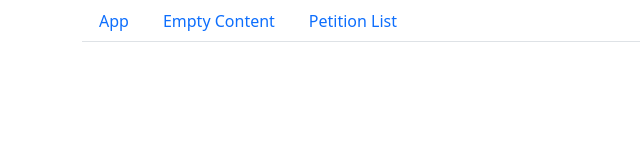
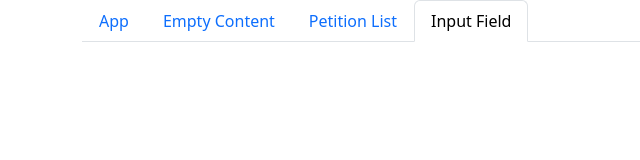
Before and after one commit to I321I/tsx-test, a React (Vite) app: page /input-field in a window 1280 px wide. Shown: the top 160 px of the page, without its empty margins (0-640 px from the left). Built offline with nearby package versions, Linux system fonts and the light colour scheme.

Commit message:
InputField

```diff
--- /dev/null
+++ b/src/components/InputField.tsx
@@ -0,0 +1,8 @@
+interface inputFieldProps {
+
+}
+export const InputField: React.FC<inputFieldProps> = () => {
+    return (
+        <div></div>
+    )
+}
--- a/src/components/Navigation.tsx
+++ b/src/components/Navigation.tsx
@@ -3,12 +3,14 @@ import { NavigationType, NavLink, useLocation } from "react-router";
 import { AnimeList } from "./AnimeList";
 import EmptyContent from "./EmptyContent";
 import { PetitionList } from "./PetitionList";
+import {InputField} from "./InputField";
 
 
 export const navigationConfig = [
     { to: "/", label: "App", element: <AnimeList /> },
     { to: "/empty-content", label: "Empty Content", element: <EmptyContent /> },
     { to: "/petition-list", label: "Petition List", element: <PetitionList /> },
+    { to: "/input-field", label: "Input Field", element: <InputField /> }
 ]
 
 
--- a/src/components/PetitionList.tsx
+++ b/src/components/PetitionList.tsx
@@ -54,7 +54,7 @@ export const PetitionList: React.FC<PotitionListProps> = () => {
         })()
     }, [url])
 
-    const FirstTenData = (data?: any) => {
+    const  FirstTenData = (data?: any) => {
         let result = []
         for (let index = 0; index < 10; index++) {
             result.push(data ? data[index] : [])
```
